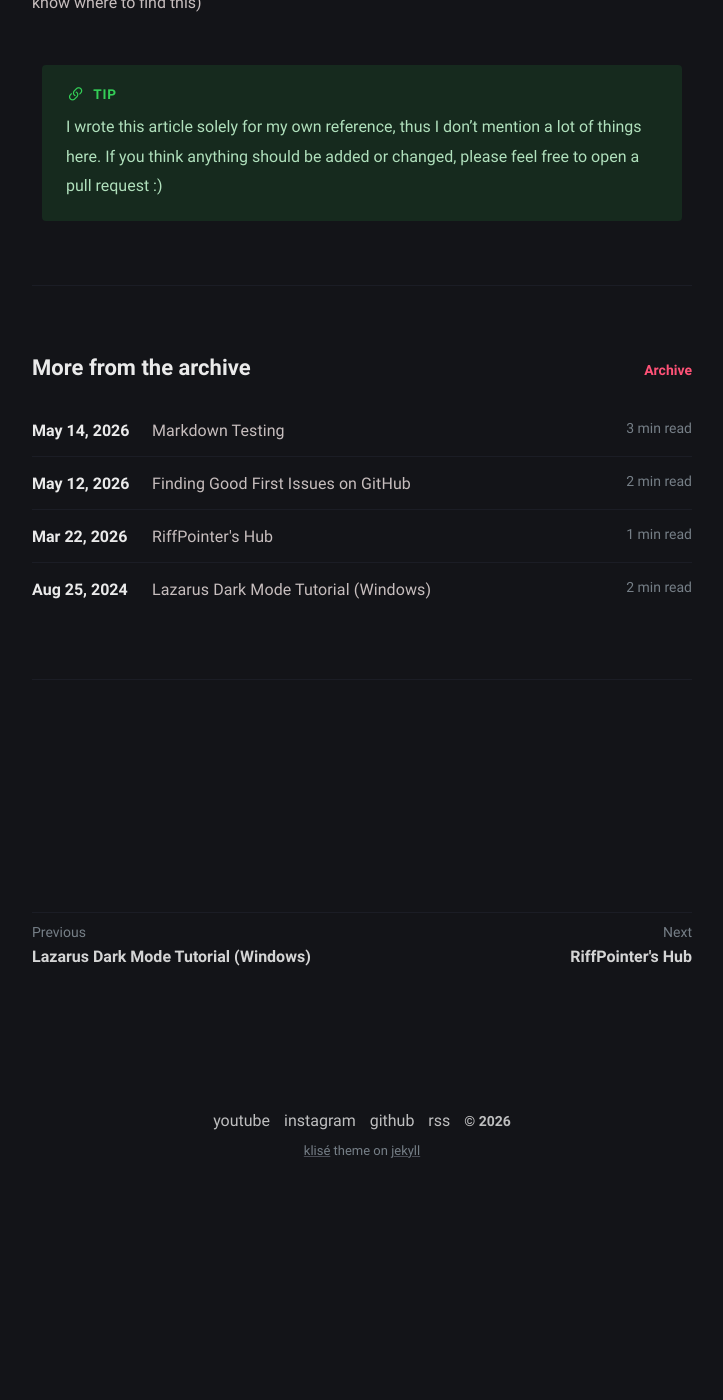
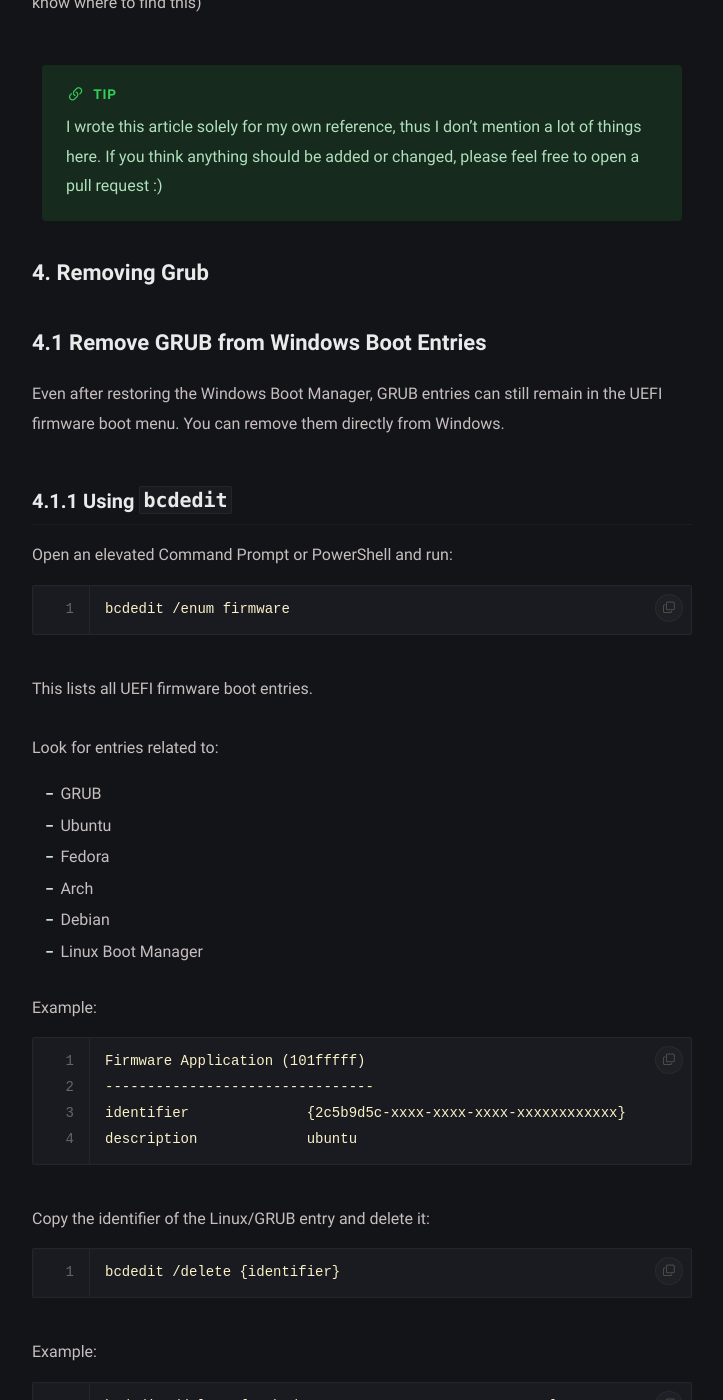
Before and after one commit to riffpointer/riffpointer.github.io, a Jekyll site: the page built from _posts/riffpointers-hub/2025-04-10-uninstalling-linux-in-a-dualboot-system.md, in a window 1280 px wide and 1400 px high, scrolled down 1596 px. Shown: the whole window, without its empty margins (278-1001 px from the left). Built offline with Jekyll 4.4.1, drawn with Linux system fonts in a browser that asks for light colours; comment, search, counter and statistics services are not loaded; before the commit the page ends 2791 px from its top, so only the background shows below that; some of the changed text lies outside the part shown.

Commit message:
Add ivybook; update projects and move docs
Update projects.json to mark Gurgle as having a demo and add a new ivybook project entry. Expand the blog post with a new "Removing Grub" section including steps for bcdedit, removing GRUB EFI files, and cleaning up the EFI drive letter. Reorganize documentation by moving several docs into docs/ideas_todo and docs/prompts, and add a new UX_DESIGNER_PROMPT.md prompt under docs/prompts.

````diff
--- a/_posts/riffpointers-hub/2025-04-10-uninstalling-linux-in-a-dualboot-system.md
+++ b/_posts/riffpointers-hub/2025-04-10-uninstalling-linux-in-a-dualboot-system.md
@@ -35,3 +35,99 @@
 
 > I wrote this article solely for my own reference, thus I don't mention a lot of things here. If you think anything should be added or changed, please feel free to open a pull request :)
 {: .prompt-tip }
+
+## 4. Removing Grub
+
+## 4.1 Remove GRUB from Windows Boot Entries
+
+Even after restoring the Windows Boot Manager, GRUB entries can still remain in the UEFI firmware boot menu. You can remove them directly from Windows.
+
+### 4.1.1 Using `bcdedit`
+
+Open an elevated Command Prompt or PowerShell and run:
+
+```powershell
+bcdedit /enum firmware
+```
+
+This lists all UEFI firmware boot entries.
+
+Look for entries related to:
+
+* GRUB
+* Ubuntu
+* Fedora
+* Arch
+* Debian
+* Linux Boot Manager
+
+Example:
+
+```text
+Firmware Application (101fffff)
+--------------------------------
+identifier              {2c5b9d5c-xxxx-xxxx-xxxx-xxxxxxxxxxxx}
+description             ubuntu
+```
+
+Copy the identifier of the Linux/GRUB entry and delete it:
+
+```powershell
+bcdedit /delete {identifier}
+```
+
+Example:
+
+```powershell
+bcdedit /delete {2c5b9d5c-xxxx-xxxx-xxxx-xxxxxxxxxxxx}
+```
+
+---
+
+### 4.1.2 Remove GRUB EFI Files Manually
+
+Since the EFI partition is already mounted as `S:`, you can also remove leftover GRUB files manually.
+
+Open:
+
+```text
+S:\EFI\
+```
+
+You may see folders like:
+
+* `ubuntu`
+* `fedora`
+* `debian`
+* `arch`
+* `grub`
+
+Delete the folder corresponding to your Linux distro.
+
+Do NOT delete:
+
+* `Microsoft`
+* `Boot`
+
+Those are required for Windows booting.
+
+---
+
+### 4.1.3 Optional Cleanup
+
+After everything works correctly, remove the temporary EFI drive letter:
+
+```powershell
+diskpart
+```
+
+Then:
+
+```text
+list volume
+select volume <EFI volume number>
+remove letter=S
+exit
+```
+
+This hides the EFI partition again from Explorer.
````
Also changed, not shown: _data/projects.json (+13 -1 lines), docs/prompts/UX_DESIGNER_PROMPT.md (added, +97 -0 lines), docs/ideas_todo/blog-issues-and-missing-features.md (renamed from docs/blog-issues-and-missing-features.md), docs/ideas_todo/command-palette-dev-guide.md (renamed from docs/command-palette-dev-guide.md), docs/ideas_todo/command-palette-ideas.md (renamed from docs/command-palette-ideas.md), docs/ideas_todo/feature-todo-list.md (renamed from docs/feature-todo-list.md), docs/ideas_todo/task.md (renamed from docs/task.md), docs/ideas_todo/todo-list.md (renamed from docs/todo-list.md), docs/prompts/config-tone.txt (renamed from docs/config-tone.txt), docs/prompts/tone-matcher.md (renamed from docs/tone-matcher.md).
